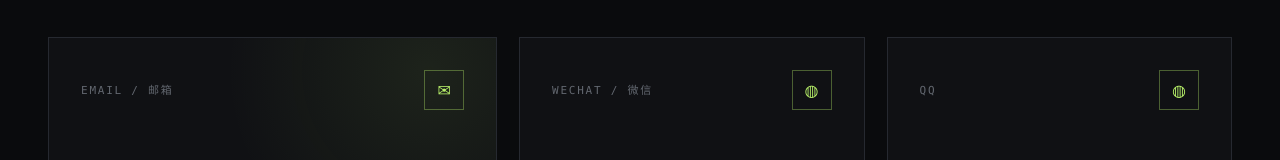
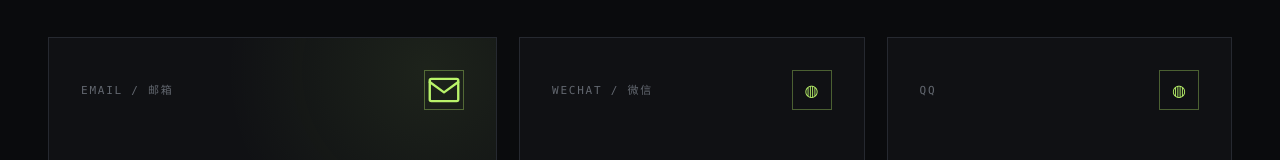
Before and after one commit to 2971145153/portfolio, a React (Vite) app: page / in a window 1280 px wide. Shown: the part 7159-7319 px from the top of the page. Built offline with nearby package versions, Linux system fonts and the light colour scheme.

Commit message:
fix: use inline envelope svg for email contact icon

```diff
--- a/src/pages/Home.jsx
+++ b/src/pages/Home.jsx
@@ -484,7 +484,22 @@ function ContactCard({ label, value, isEmail = false }) {
       <header className="contact-card-head">
         <span className="contact-card-label">{label}</span>
         <span className="contact-card-icon" aria-hidden="true">
-          {isEmail ? '✉' : '◍'}
+          {isEmail ? (
+            <svg
+              className="contact-card-icon-mail"
+              viewBox="0 0 24 24"
+              fill="none"
+              stroke="currentColor"
+              strokeWidth="1.5"
+              strokeLinecap="round"
+              strokeLinejoin="round"
+            >
+              <rect x="3" y="5" width="18" height="14" rx="1" />
+              <path d="m3 7 9 6.5L21 7" />
+            </svg>
+          ) : (
+            '◍'
+          )}
         </span>
       </header>
       {isEmail ? (
```
